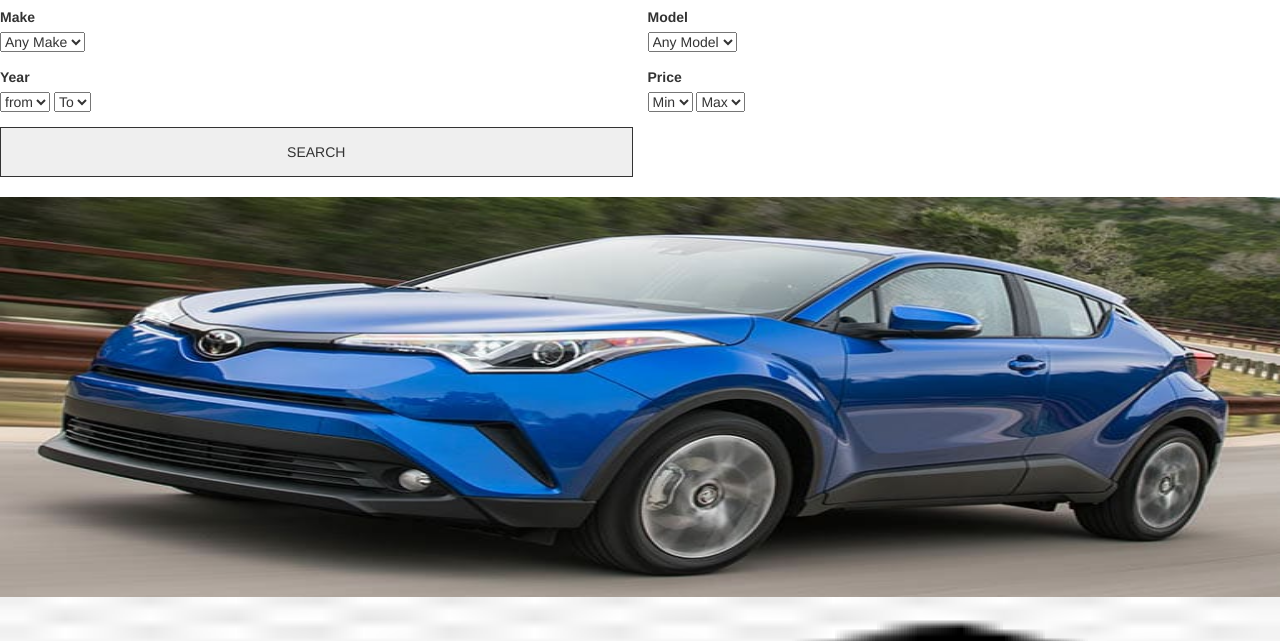
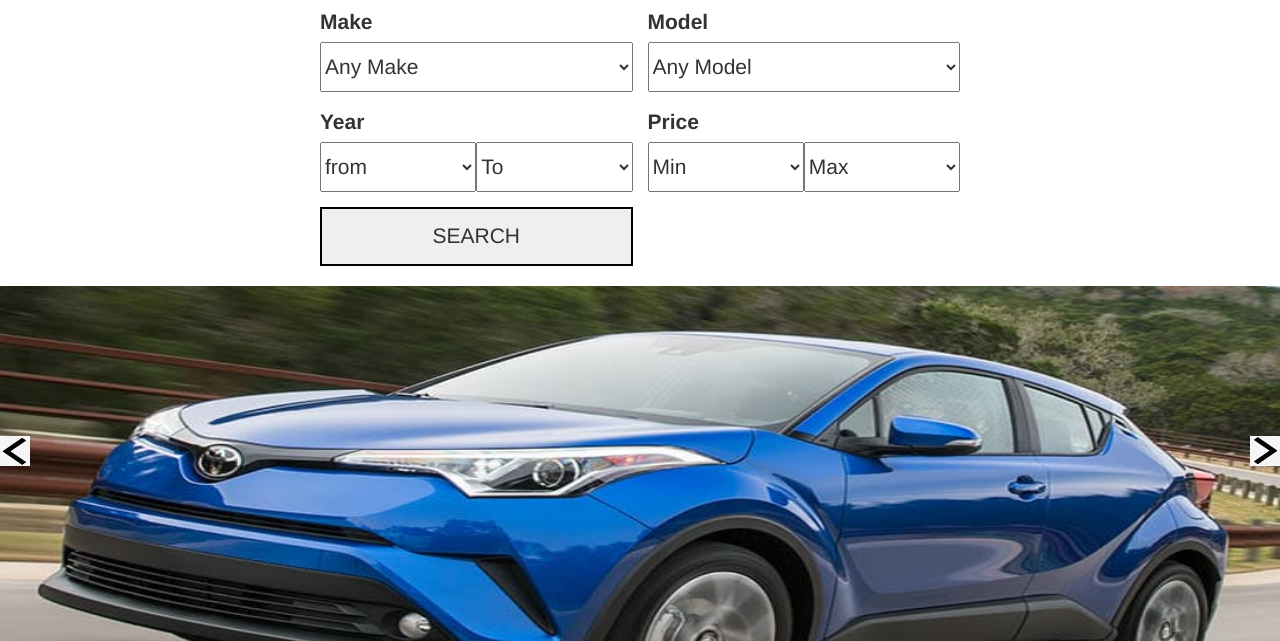
Before and after one commit to a-bew/car-listing-platform, a plain HTML site: page public/findacar.html in a window 1280 px wide. Shown: the part 153-794 px from the top of the page. Drawn offline with Linux system fonts and the light colour scheme; a script that the page names is missing.

Commit message:
styling added to style.css

```diff
--- a/public/css/style.css
+++ b/public/css/style.css
@@ -270,7 +270,7 @@ section{
 img{
     display: flex;
    	width: 100%;
-   	height: 50vh;
+   	height: 60vh;
    	flex: 0 1 60vw;
 
    	margin: 0;
@@ -579,3 +579,87 @@ a.show-car-info-modal0{
 	bottom: 0px;
 	text-decoration: none;
 }
+
+/* Find a Car */
+form.grid{
+	width: 50%;
+	margin: auto;
+    font-size: 1.5em;
+}
+
+form.grid select{
+	width: 100%;
+	height: 50px;
+}
+
+form.grid button{
+  padding: 0.6em;
+  border: 2px solid #000;
+}
+
+.grid{
+	display: grid;
+	grid-template-columns: 1fr 1fr;
+}
+
+.grid-buttom{
+	display: grid;
+	grid-template-columns: 1fr 1fr;
+}
+
+
+
+/*slider section*/
+
+
+.slider-section {
+  box-sizing: border-box;
+  color: rgb(103, 103, 103);
+  display: block;
+  font-family: Rubik, sans-serif;
+  font-size: 15px;
+  font-weight: 400;
+  height: 300px;
+  position: relative;
+  padding-top: 0px;
+
+
+  text-align: center;
+  text-size-adjust: 100%;
+  width: 100%;
+}
+
+#slider_container {
+	width: 100%;
+}
+
+#slider_container > img {
+	width: 100%;
+}
+
+/*.ctrl {
+	margin-right: 0px
+}
+*/
+.ctrl img{
+	width: 30px;
+	height: 30px;;
+	position: absolute;
+	z-index: 10;
+	top:50%;
+}
+
+.ctrl img:first-child {
+	left: 0px;
+}
+
+.ctrl img:last-child {
+	right: 0px;
+}
+
+.ctrl img:hover {
+	background: #000000;
+	border-radius: 100%;
+	transition: 0.4s;
+	cursor: pointer;
+}
```
